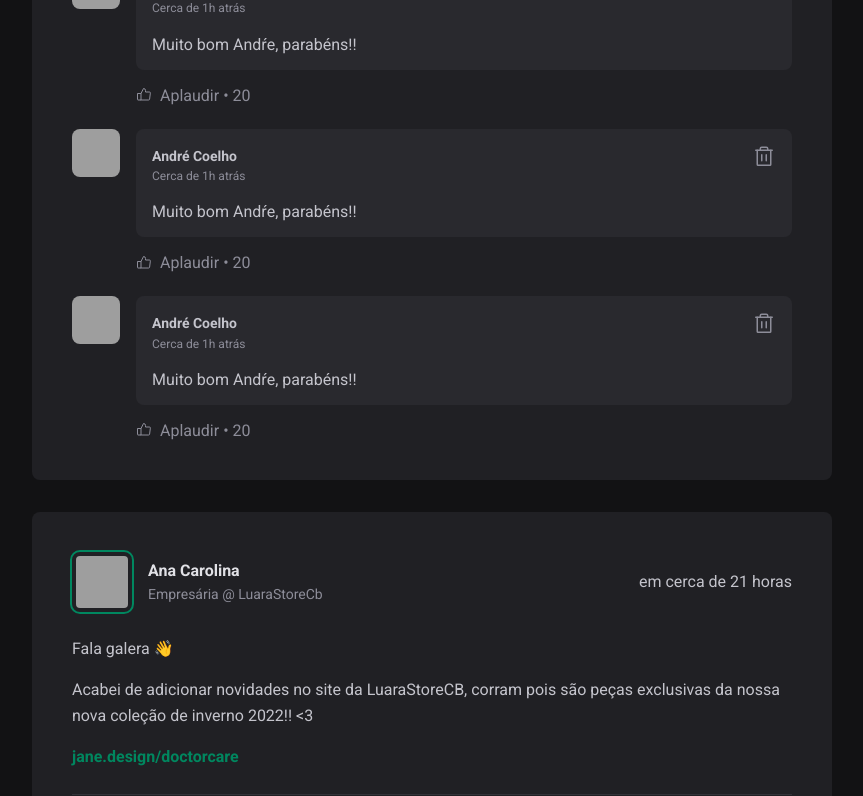
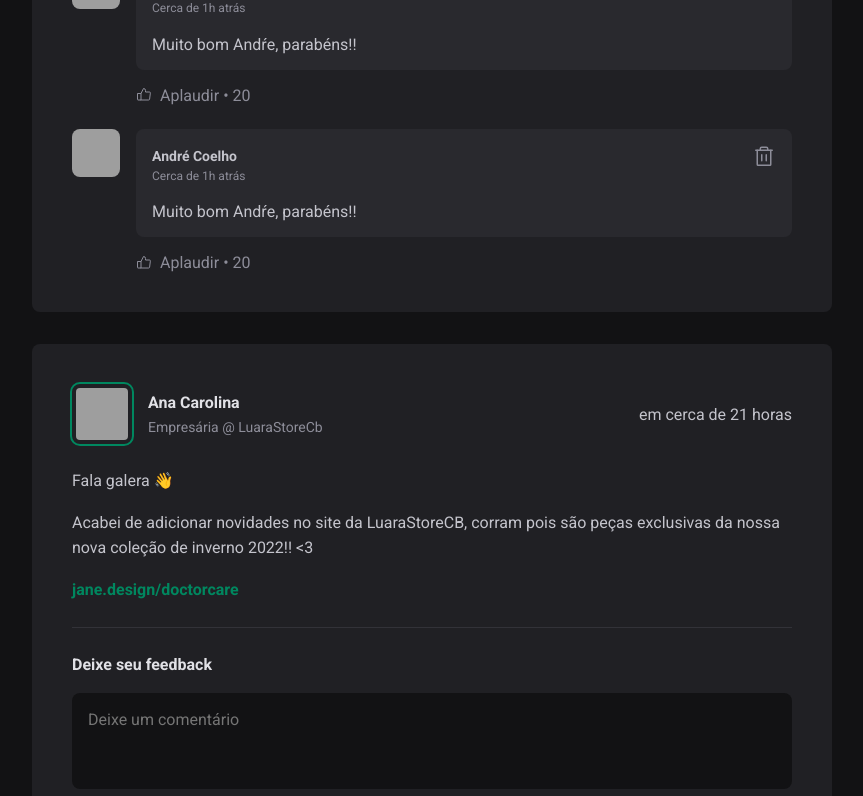
Before and after one commit to andrecoelhojr/ignite-reactjs-01-fundamentos-react, a React (Vite) app: page / in a window 1280 px wide. Shown: the part 624-1420 px from the top of the page, without its empty margins (352-1215 px from the left). Built offline with nearby package versions, Linux system fonts and the light colour scheme; grey boxes are pictures that could not be loaded.

Commit message:
Os motores do React - Estado (useState)

```diff
--- a/src/components/Post.jsx
+++ b/src/components/Post.jsx
@@ -1,5 +1,6 @@
 import { format, formatDistanceToNow } from "date-fns";
 import ptBR from "date-fns/locale/pt-BR";
+import { useState } from "react";
 
 import { Avatar } from "./Avatar";
 import { Comment } from "./Comment";
@@ -7,6 +8,8 @@
 import styles from "./Post.module.css";
 
 export function Post({ author, publishedAt, content }) {
+  const [comments, setComments] = useState([1, 2]);
+
   const publishedDateFormatted = format(
     publishedAt,
     "d 'de' LLLL 'às' HH:mm'h'",
@@ -17,6 +20,11 @@
     locale: ptBR,
     addSuffix: true,
   });
+
+  function handleCreateNewComment() {
+    event.preventDefault();
+    setComments([...comments, comments.length + 1]);
+  }
 
   return (
     <article className={styles.post}>
@@ -51,7 +59,7 @@
         })}
       </div>
 
-      <form className={styles.commentForm}>
+      <form onSubmit={handleCreateNewComment} className={styles.commentForm}>
         <strong>Deixe seu feedback</strong>
         <textarea placeholder="Deixe um comentário" />
         <footer>
@@ -60,9 +68,9 @@
       </form>
 
       <div className={styles.commentList}>
-        <Comment />
-        <Comment />
-        <Comment />
+        {comments.map((comment) => {
+          return <Comment />;
+        })}
       </div>
     </article>
   );
```
